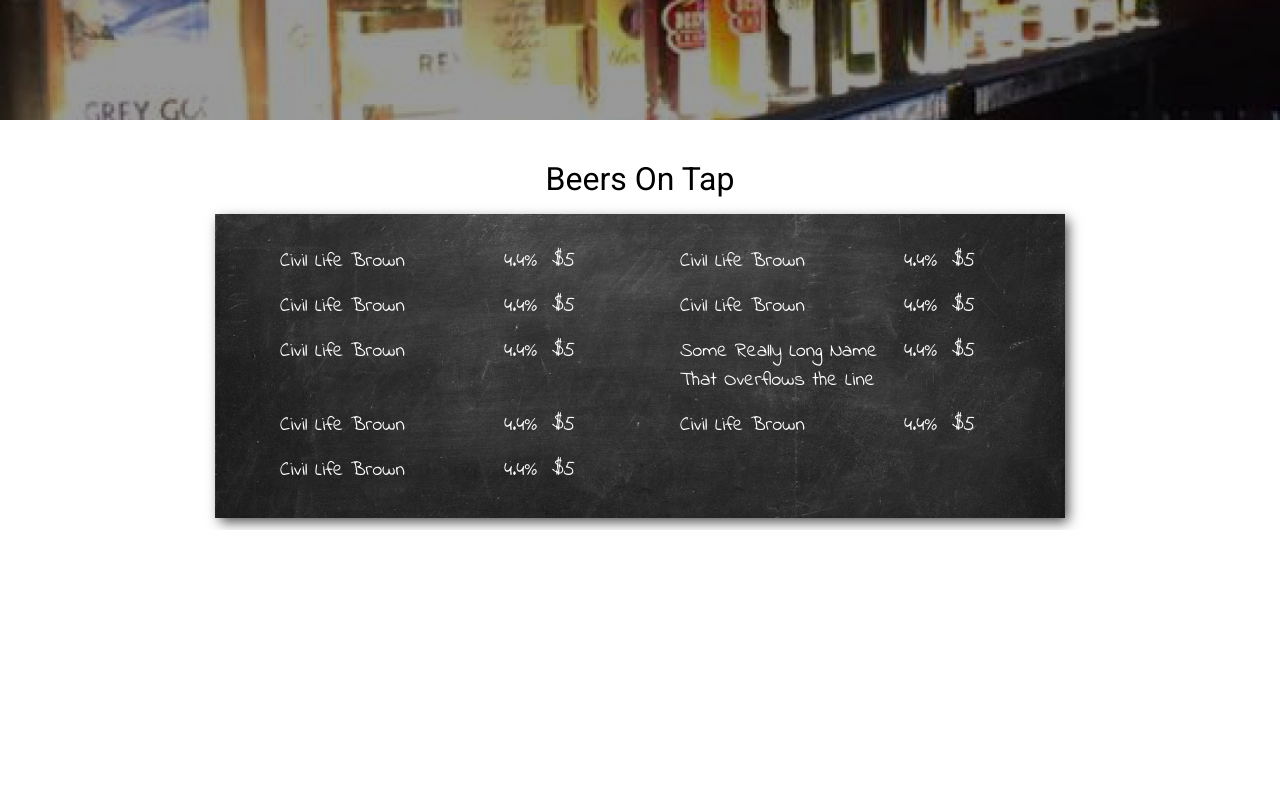
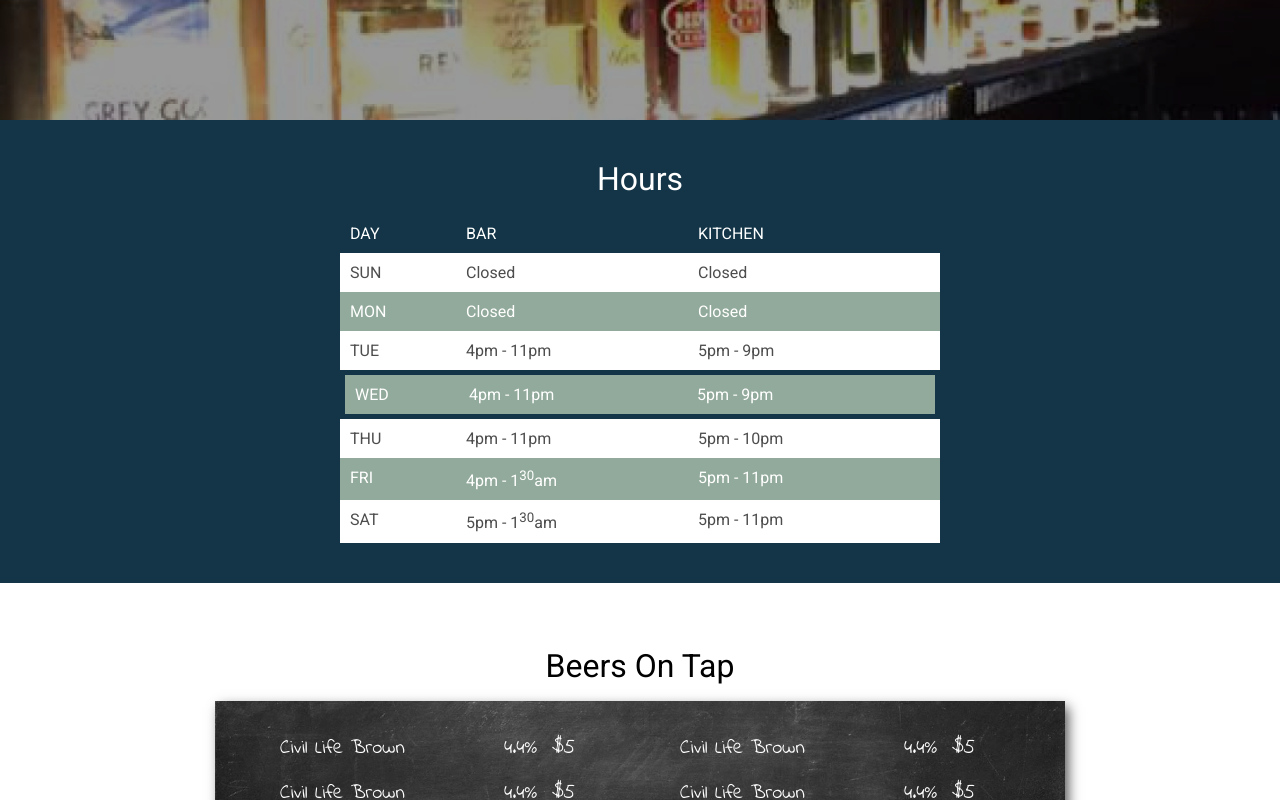
Before and after one commit to chris-milliano/thurmans, an Angular app: page / in a window 1280 px wide. Shown: the part 680-1480 px from the top of the page. Before the commit the page ends 1250 px from the top, so only its background shows below. Built offline with nearby package versions, Linux system fonts and the light colour scheme.

Commit message:
FEAT: Hours layout and current day highlighting functionality

```diff
--- a/src/app/app.component.html
+++ b/src/app/app.component.html
@@ -4,9 +4,55 @@
     </div>
 </header>
 
+<div id="hours" class="container">
+    <div id="hours__title" class="title">Hours</div>
+    <ul class="container">
+        <li id="hours__item-titles" class="container hours__item">
+            <div class="container hours__day">DAY</div>
+            <div class="container hours__bar">BAR</div>
+            <div class="container hours__kitchen">KITCHEN</div>
+        </li>
+        <li class="container hours__item" [ngClass]="{'item--selected': dayEnum == 0}">
+            <div class="container hours__day">SUN</div>
+            <div class="container hours__bar"><i>Bar: </i>Closed</div>
+            <div class="container hours__kitchen"><i>Kitchen: </i>Closed</div>
+        </li>
+        <li class="container hours__item" [ngClass]="{'item--selected': dayEnum == 1}">
+            <div class="container hours__day">MON</div>
+            <div class="container hours__bar"><i>Bar: </i>Closed</div>
+            <div class="container hours__kitchen"><i>Kitchen: </i>Closed</div>
+        </li>
+        <li class="container hours__item" [ngClass]="{'item--selected': dayEnum == 2}">
+            <div class="container hours__day">TUE</div>
+            <div class="container hours__bar"><i>Bar: </i>4pm - 11pm</div>
+            <div class="container hours__kitchen"><i>Kitchen: </i>5pm - 9pm</div>
+        </li>
+        <li class="container hours__item" [ngClass]="{'item--selected': dayEnum == 3}">
+            <div class="container hours__day">WED</div>
+            <div class="container hours__bar"><i>Bar: </i>4pm - 11pm</div>
+            <div class="container hours__kitchen"><i>Kitchen: </i>5pm - 9pm</div>
+        </li>
+        <li class="container hours__item" [ngClass]="{'item--selected': dayEnum == 4}">
+            <div class="container hours__day">THU</div>
+            <div class="container hours__bar"><i>Bar: </i>4pm - 11pm</div>
+            <div class="container hours__kitchen"><i>Kitchen: </i>5pm - 10pm</div>
+        </li>
+        <li class="container hours__item" [ngClass]="{'item--selected': dayEnum == 5}">
+            <div class="container hours__day">FRI</div>
+            <div class="container hours__bar"><i>Bar: </i>4pm - 1<sup>30</sup>am</div>
+            <div class="container hours__kitchen"><i>Kitchen: </i>5pm - 11pm</div>
+        </li>
+        <li class="container hours__item" [ngClass]="{'item--selected': dayEnum == 6}">
+            <div class="container hours__day">SAT</div>
+            <div class="container hours__bar"><i>Bar: </i>5pm - 1<sup>30</sup>am</div>
+            <div class="container hours__kitchen"><i>Kitchen: </i>5pm - 11pm</div>
+        </li>
+    </ul>
+</div>
+
 
 <div id="on-tap" class="container">
-    <div id="on-tap__title">Beers On Tap</div>
+    <div id="on-tap__title" class="title">Beers On Tap</div>
     <ul class="container">
         <li class="container on-tap__beer">
             <div class="container beer__title">Civil Life Brown</div>
--- a/src/app/app.component.scss
+++ b/src/app/app.component.scss
@@ -49,12 +49,88 @@
     }
 }
 
+#hours {
+    background-color: #133547;
+    color: #fff;
+    padding-top: 3vh;
+    padding-bottom: 5vh;
+
+    #hours__title {
+        text-align: center;
+        margin: 2vh auto;
+    }
+
+    ul {
+        width: 80%;
+        max-width: 600px;
+        margin: 0 auto;
+        padding: 0;
+
+        #hours__item-titles {
+            display: none;
+
+            @media screen and (min-width: 786px) {
+                display: block;
+                background-color: #133547;
+            }
+        }
+
+        .hours__item {
+            background-color: #fff;
+            color: #4d4d4d;
+            padding: 10px;
+            text-align: center;
+
+            &:nth-child(odd) {
+                background-color: #92aa9b;
+                color: #fff;
+            }
+
+            i {
+                font-style: normal;
+            }
+
+            .hours__day {
+                float: left;
+            }
+
+            @media screen and (min-width: 786px) {
+                text-align: left;
+
+                i {
+                    display: none;
+                }
+
+                .hours__day {
+                    float: left;
+                    width: 20%;
+                }
+
+                .hours__bar {
+                    float: left;
+                    width: 40%;
+                }
+
+                .hours__kitchen {
+                    float: left;
+                    width: 40%;
+                }
+            }
+        }
+
+        .item--selected {
+            border: 5px solid #133547;
+        }
+    }
+}
+
 #on-tap {
     margin: 5vh auto;
+    padding-top: 3vh;
+    padding-bottom: 5vh;
 
     #on-tap__title {
         text-align: center;
-        font-size: 2em;
         margin-bottom: 2vh;
     }
 
--- a/src/app/app.component.ts
+++ b/src/app/app.component.ts
@@ -9,6 +9,8 @@
 })
 
 export class AppComponent implements OnInit {
+
+    dayEnum: number;
 
     ngOnInit() {
         console.log("Init app.component");
@@ -22,5 +24,12 @@
         //         console.log("nothing came");
         //     }
         // });
+
+        this.setDay();
+    }
+
+    setDay() {
+        let date = new Date();
+        this.dayEnum = date.getDay();
     }
 }
--- a/src/styles.scss
+++ b/src/styles.scss
@@ -8,3 +8,7 @@
     margin: 0 auto;
     overflow-y: auto;
 }
+
+.title {
+    font-size: 2em;
+}
```
